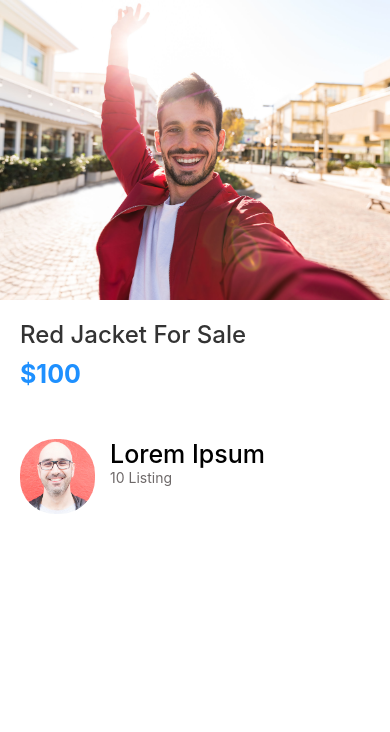
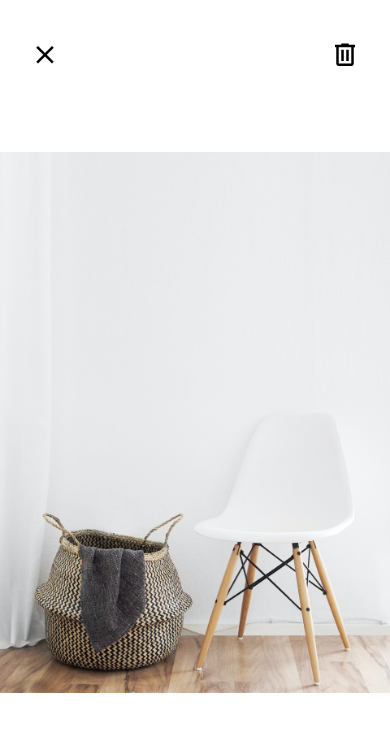
Before and after one commit to kid-us/HelloApp, a React Native app: screen / in a window 390 px wide. Shown: the top 732 px of the page. Built offline with nearby package versions, Linux system fonts and the light colour scheme.

Commit message:
Adding Icons to the ViewImageScreen

```diff
--- a/App.js
+++ b/App.js
@@ -11,5 +11,5 @@
 import ListingDetailsScreen from "./app/screens/ListingDetailsScreen";
 
 export default function App() {
-  return <ListingDetailsScreen />;
+  return <ViewImageScreen />;
 }
--- a/app/screens/ViewImageScreen.js
+++ b/app/screens/ViewImageScreen.js
@@ -1,12 +1,21 @@
 import React from "react";
 import { Image, StyleSheet, View, Platform, StatusBar } from "react-native";
 import colors from "../config/colors";
+import { MaterialCommunityIcons } from "@expo/vector-icons";
 
 function ViewImageScreen(props) {
   return (
     <View style={styles.container}>
-      <View style={styles.closeIcon}></View>
-      <View style={styles.deleteIcon}></View>
+      <View style={styles.closeIcon}>
+        <MaterialCommunityIcons name="close" color="#000" size={30} />
+      </View>
+      <View style={styles.deleteIcon}>
+        <MaterialCommunityIcons
+          name="trash-can-outline"
+          color="#000"
+          size={30}
+        />
+      </View>
       <Image
         style={styles.image}
         source={require("../assets/chair.jpg")}
@@ -18,22 +27,16 @@
 
 const styles = StyleSheet.create({
   closeIcon: {
-    width: 50,
-    height: 50,
-    backgroundColor: colors.primary,
     position: "absolute",
     top: 40,
     left: 30,
   },
   container: {
-    backgroundColor: colors.black,
+    // backgroundColor: colors.black,
     marginTop: Platform.OS === "android" ? StatusBar.currentHeight : 0,
     flex: 1,
   },
   deleteIcon: {
-    width: 50,
-    height: 50,
-    backgroundColor: colors.secondary,
     position: "absolute",
     top: 40,
     right: 30,
```
